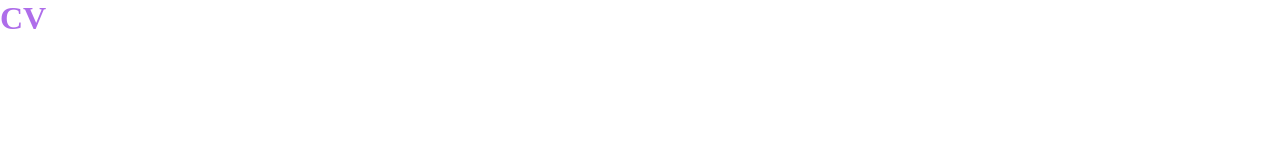
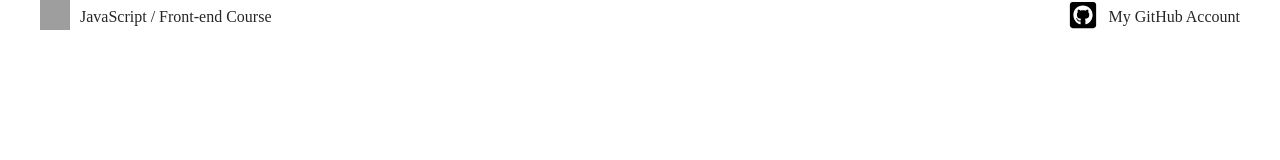
Before and after one commit to yanasaa/rsschool-cv, a plain HTML site: page index.html in a window 1280 px wide. Drawn offline with Linux system fonts and the light colour scheme; grey boxes are pictures that could not be loaded.

Commit message:
feat: implement footer

```diff
--- a/index.html
+++ b/index.html
@@ -8,6 +8,21 @@
    <title>CV RS School</title>
 </head>
 <body>
-   <h1>CV</h1>
+   <header></header>
+   <main></main>
+   <footer>
+      <a class="footer__link" href="https://rs.school/courses/javascript-preschool-ru" target="_blank" rel="noopener noreferrer">
+         <span class="course__logo">
+            <img src="https://rs.school/assets/javascript-BO_Jdf69.webp" alt="course logo" width="30" height="30">
+         </span>
+         JavaScript / Front-end Course
+      </a>
+      <a class="footer__link" href="https://github.com/yanasaa" target="_blank" rel="noopener noreferrer">
+         <span class="git__logo">
+            <img src="./images/icons/gitIcon.svg" alt="course logo" width="30" height="30">
+         </span>
+         My GitHub Account
+      </a>
+   </footer>
 </body>
 </html>
--- a/style.css
+++ b/style.css
@@ -4,7 +4,33 @@
    text-decoration: none;
    box-sizing: border-box;
 }
+:root {
+   --text-color: rgb(39, 38, 38);
+}
 
+
+body {
+   max-width: 1200px;
+   margin: 0 auto;
+   color: var(--text-color);
+}
+a {
+   color: var(--text-color);
+}
 h1 {
    color: rgb(174, 109, 234);
 }
+
+footer {
+   display: flex;
+   justify-content: space-between;
+}
+.footer__link {
+   display: flex;
+   align-items: center;
+   gap: 10px;
+   transition: all .3s ease;
+}
+.footer__link:hover {
+   transform: scale(1.1);
+}
```
Also changed, not shown: images/icons/gitIcon.svg (added).
